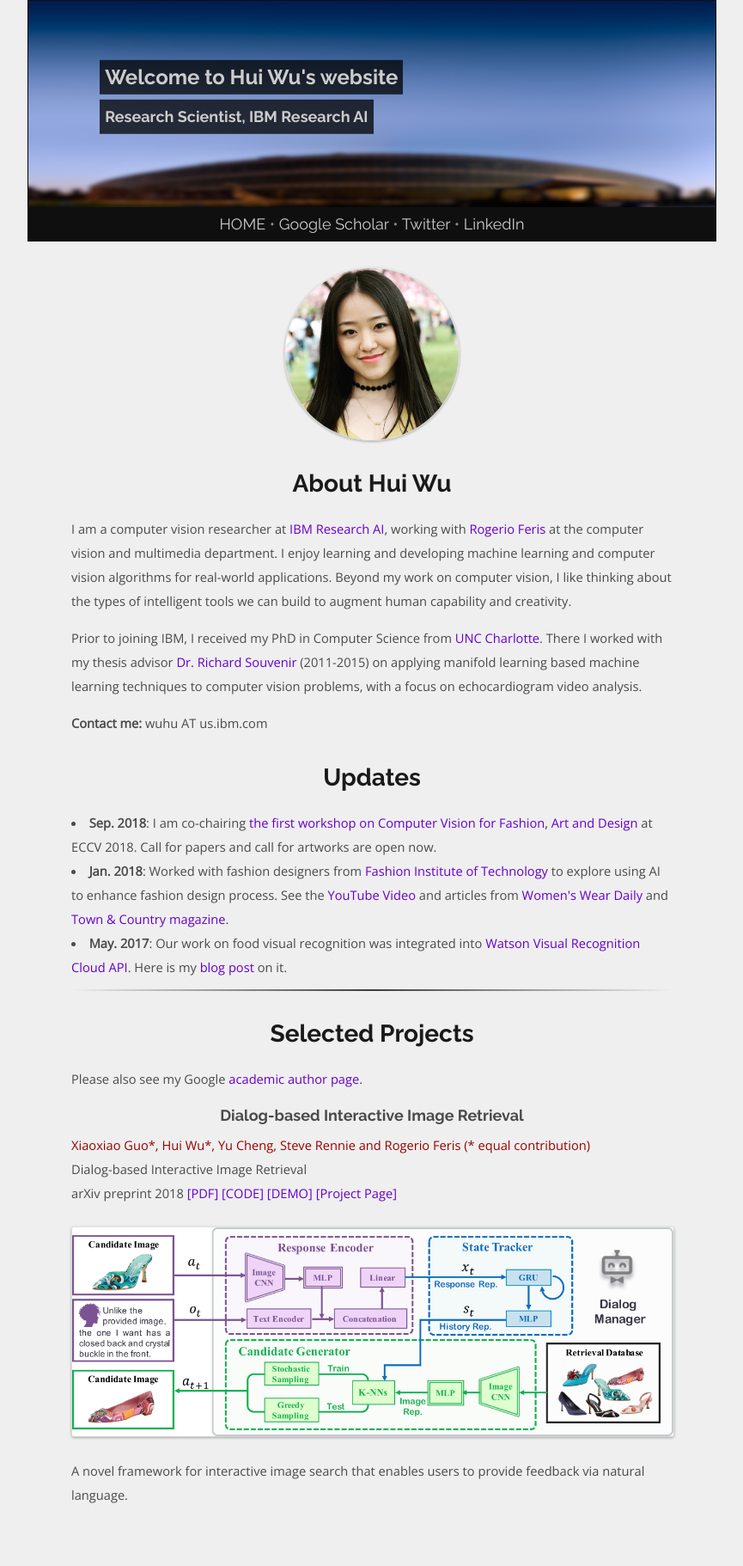
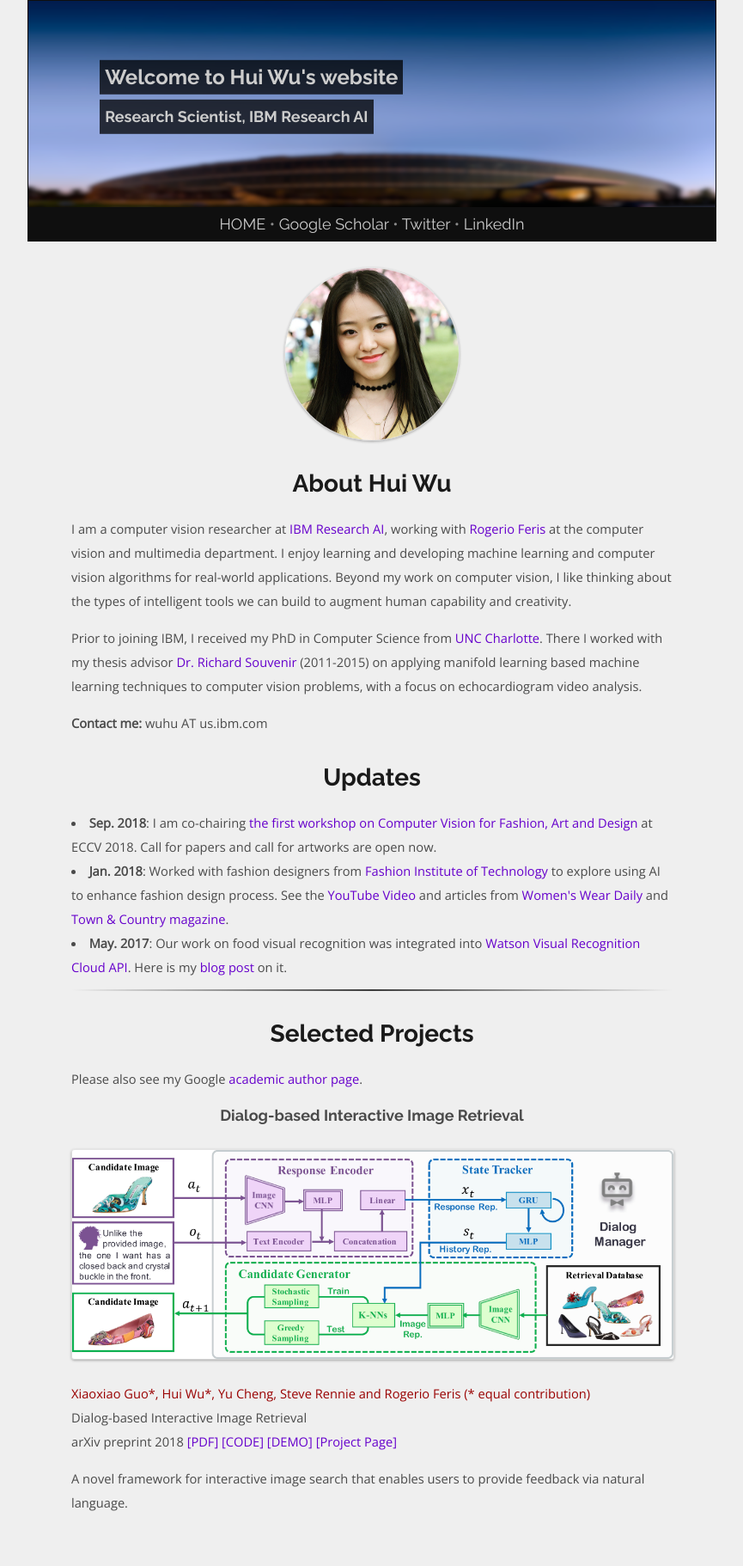
Before and after one commit to spacew/spacew.github.io, a Jekyll site: the page built from index.html, in a window 1280 px wide. Shown: the top 1822 px of the page at 86% size, without its empty margins (207-1072 px from the left). Built offline with Jekyll 4.4.1, drawn with Linux system fonts in a browser that asks for light colours; the list of posts is cut into pages by our own code.

Commit message:
Update postlist.html

```diff
--- a/_includes/postlist.html
+++ b/_includes/postlist.html
@@ -7,6 +7,8 @@
 
 
     <p>
+        <img src="{{ site.baseurl }}{{ post.thumb }}">
+
         <font color="#990000">{{post.paper_authors}} </font> <br>
         {{ post.paper_name }} <br>
         {{ post.conf_name }}
@@ -18,11 +20,6 @@
         {% endif %}
         <a href="{{ post.url | prepend: site.baseurl }}"> [Project Page] </a>
         <br>
-
-        {% if post.thumb %}
-        <img src="{{ site.baseurl }}{{ post.thumb }}">
-        {% endif %}
-
     </p>
 
     <p>{{ post.excerpt }}</p>
```
